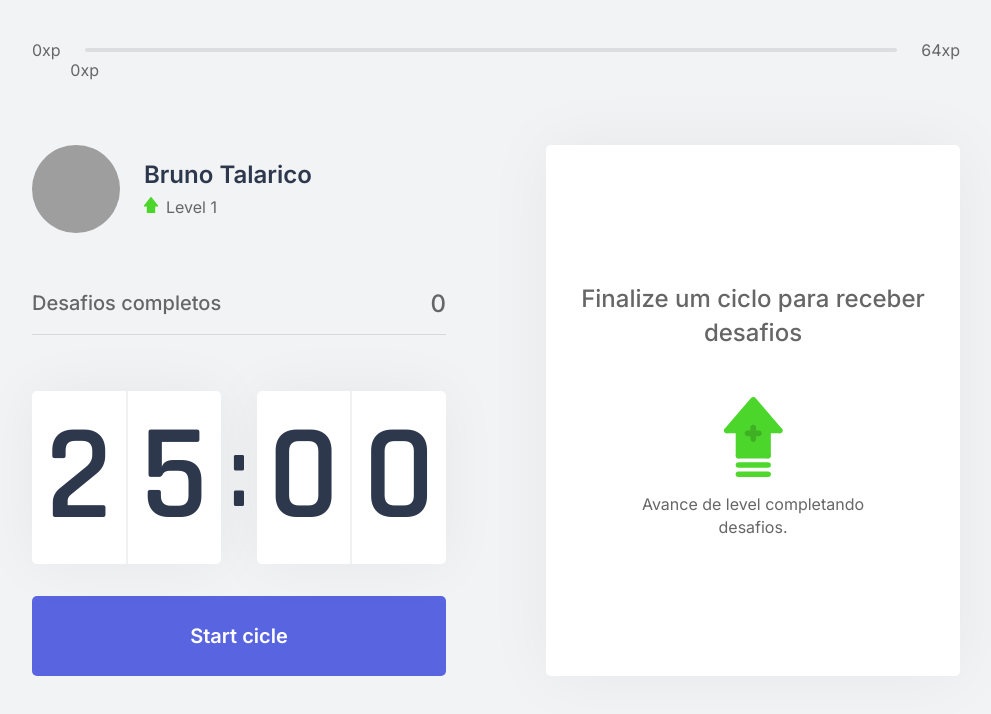
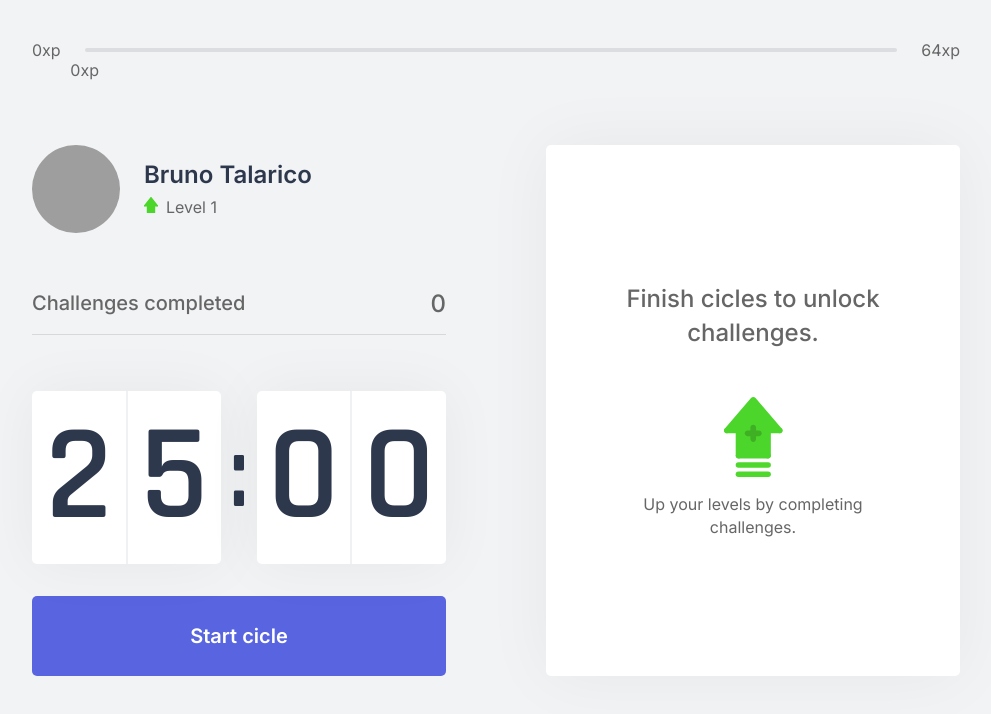
Before and after one commit to Talaric0/take-a-walk, a Next.js app: page / in a window 1280 px wide. Shown: the top 714 px of the page, without its empty margins (144-1135 px from the left). Built offline with nearby package versions, Linux system fonts and the light colour scheme; grey boxes are pictures that could not be loaded.

Commit message:
english
Signed-off-by: bruno talarico <bruno.talarico@gmail.com>

```diff
--- a/src/components/ChallengeBox.tsx
+++ b/src/components/ChallengeBox.tsx
@@ -51,10 +51,10 @@ export default function ChallengeBox() {
         </div>
       ) : (
         <div className={styles.challengeNotActive}>
-          <strong>Finalize um ciclo para receber desafios</strong>
+          <strong>Finish cicles to unlock challenges.</strong>
           <p>
             <img src="icons/level-up.svg" alt="Level Up" />
-            Avance de level completando desafios.
+            Up your levels by completing challenges.
           </p>
         </div>
       )}
--- a/src/components/CompletedChallenges.tsx
+++ b/src/components/CompletedChallenges.tsx
@@ -7,7 +7,7 @@ export default function CompletedChallenges() {
 
   return (
     <div className={styles.completedChallengesContainer}>
-      <span>Desafios completos</span>
+      <span>Challenges completed</span>
       <span>{challengesCompleted}</span>
     </div>
   );
--- a/src/pages/index.tsx
+++ b/src/pages/index.tsx
@@ -27,7 +27,7 @@ export default function Home(props: HomeProps) {
     >
       <div className={styles.container}>
         <Head>
-          <title>Início | Take a Walk</title>
+          <title>| Take a Walk |</title>
         </Head>
 
         <ExperienceBar />
```
